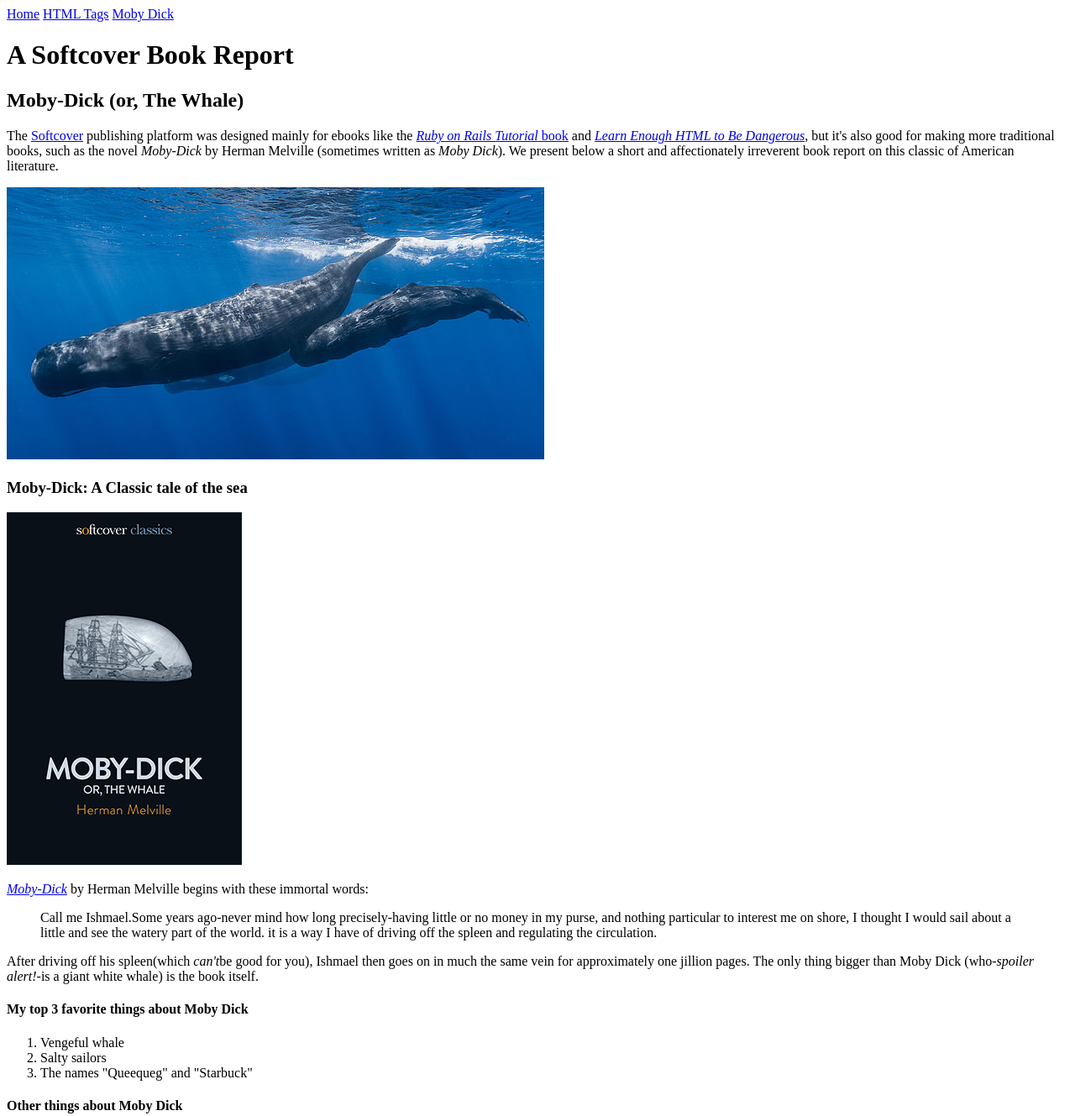
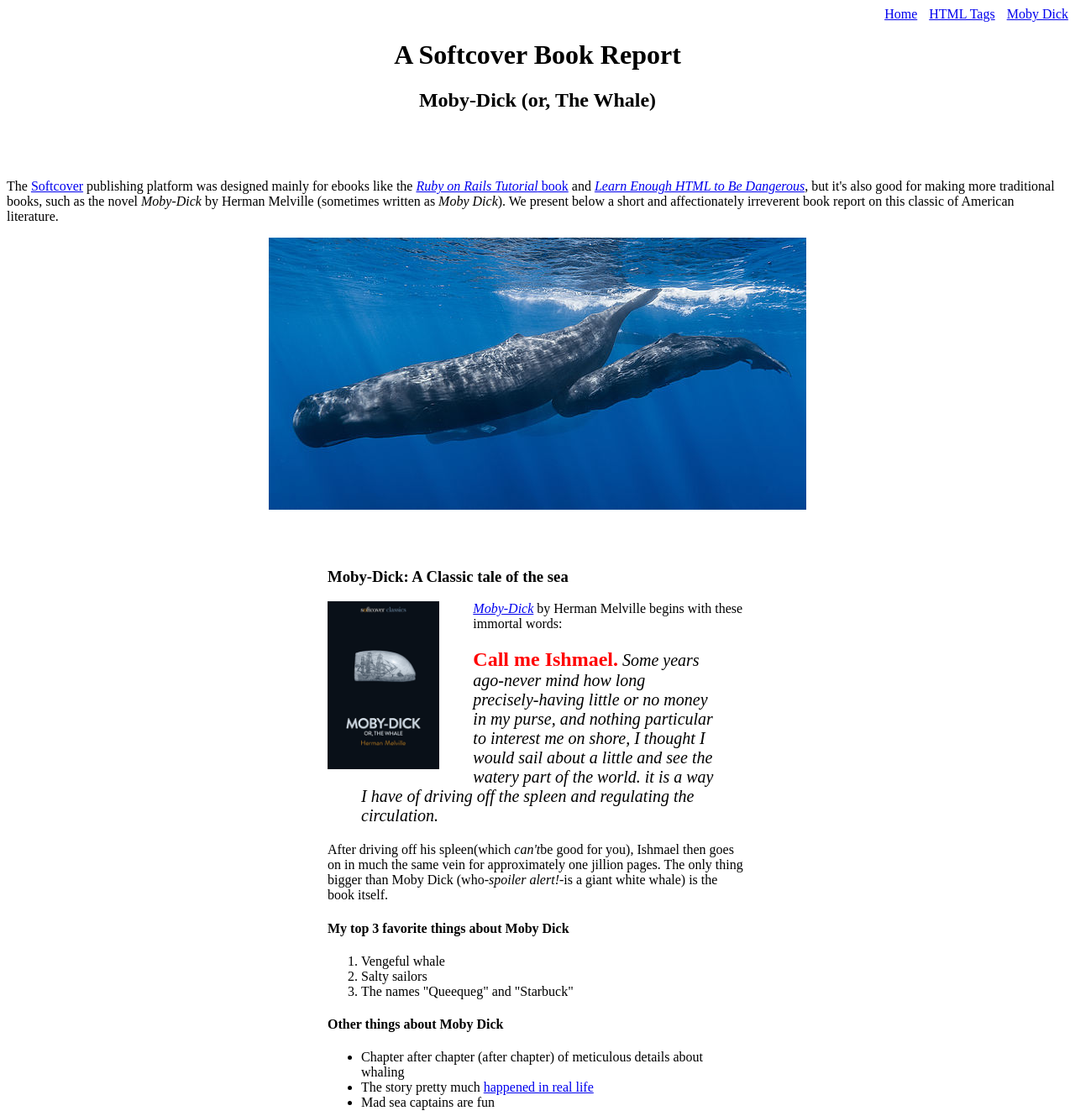
Before and after one commit to mandyke/sample_website, a plain HTML site: page moby_dick.html in a window 1280 px wide. Shown: the top 1329 px of the page at 84% size. Drawn offline with Linux system fonts and the light colour scheme.

Commit message:
Finish the sample website

```diff
--- a/moby_dick.html
+++ b/moby_dick.html
@@ -5,16 +5,16 @@
 		<meta charset="utf-8">
 	</head>
 	<body>
-		<div>
+		<div style="text-align: right;">
 			<a href="index.html">Home</a>
-			<a href="tags.html">HTML Tags</a>
-			<a href="moby_dick.html" target="_blank">Moby Dick</a>
+			<a href="tags.html" style="margin: 0 0 0 10px;">HTML Tags</a>
+			<a href="moby_dick.html" style="margin: 0 0 0 10px;" target="_blank">Moby Dick</a>
 
 		</div>
 
-		<header>
-			<h1>A Softcover Book Report</h1>
-			<h2>Moby-Dick (or, The Whale)</h2>
+		<header style="text-align: center; margin: 0 0 80px;">
+			<h1 style="text-align: center;">A Softcover Book Report</h1>
+			<h2 style="text-align: center;">Moby-Dick (or, The Whale)</h2>
 		</header>
 
 		<div>
@@ -32,16 +32,16 @@
 		</div>
 
 		<a href="https://commons.wikimedia.org/wiki/File:Sperm_whale_pod.jpg">
-			<img src="images/sperm_whales.jpg" alt="Sperm Whale">
+			<img src="images/sperm_whales.jpg" alt="Sperm Whale" style="display: block; margin: 0 auto;">
 		</a>
 
-		<div>
+		<div style="width: 500px; margin: 20px auto; padding: 30px;">
 
 			<h3>Moby-Dick: A Classic tale of the sea</h3>
 
 			<a href="https://www.softcover.io/read/6070fb03/moby-dick"
 				target="_blank">
-				<img src="images/moby_dick.png" alt="Moby Dick">
+				<img src="images/moby_dick.png" alt="Moby Dick" height="200px" style="float: left; margin: 0 40px 0 0;">
 			</a>
 
 			<p>
@@ -51,13 +51,15 @@
 					by Herman Melville begins with these immortal words:
 			</p>
 
-			<blockquote>
+			<blockquote style="font-style: italic; font-size: 20px;">
 				<p>
-					<span>Call me Ishmael.</span>Some years ago-never mind how long
-					precisely-having little or no money in my purse, and nothing
-					particular to interest me on shore, I thought I would sail about a
-					little and see the watery part of the world.  it is a way I have of
-					driving off the spleen and regulating the circulation.
+					<span style="font-style: normal; font-size: 24px; font-weight: bold;
+					color: #ff0000;">Call me Ishmael.</span>
+					Some years ago-never mind how long 	precisely-having little
+					or no money in my purse, and nothing particular to interest me on shore,
+					I thought I would sail about a little and see the watery part of the
+					world.  it is a way I have of driving off the spleen and regulating the
+					circulation.
 				</p>
 			</blockquote>
 
```
Also changed, not shown: index.html (+19 -3 lines), tags.html (+13 -4 lines).
